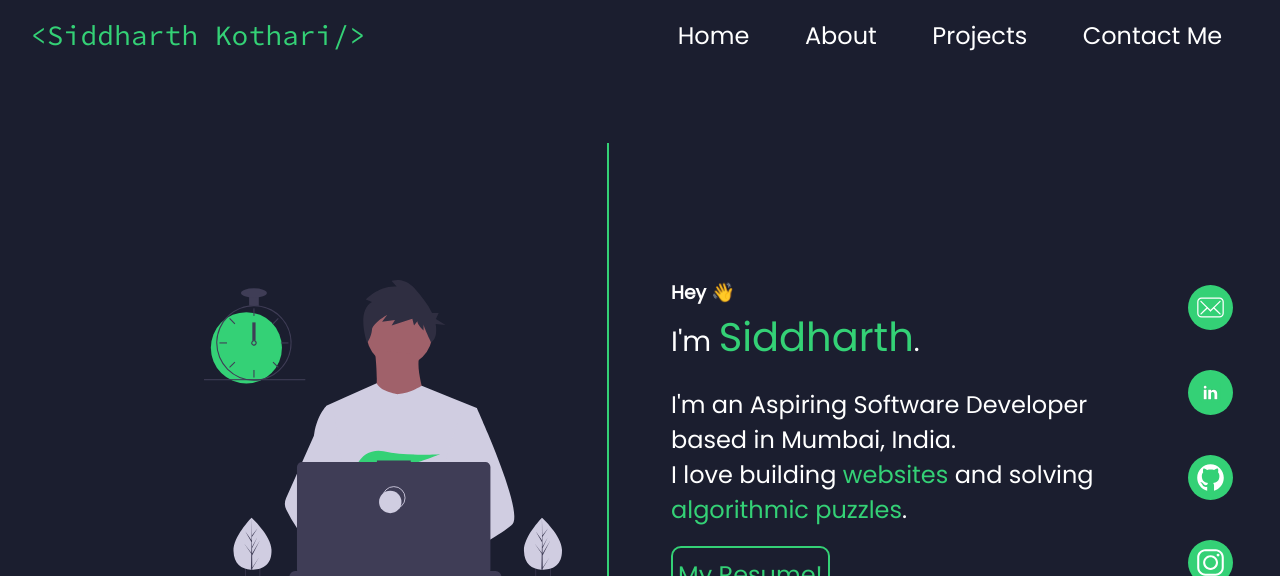
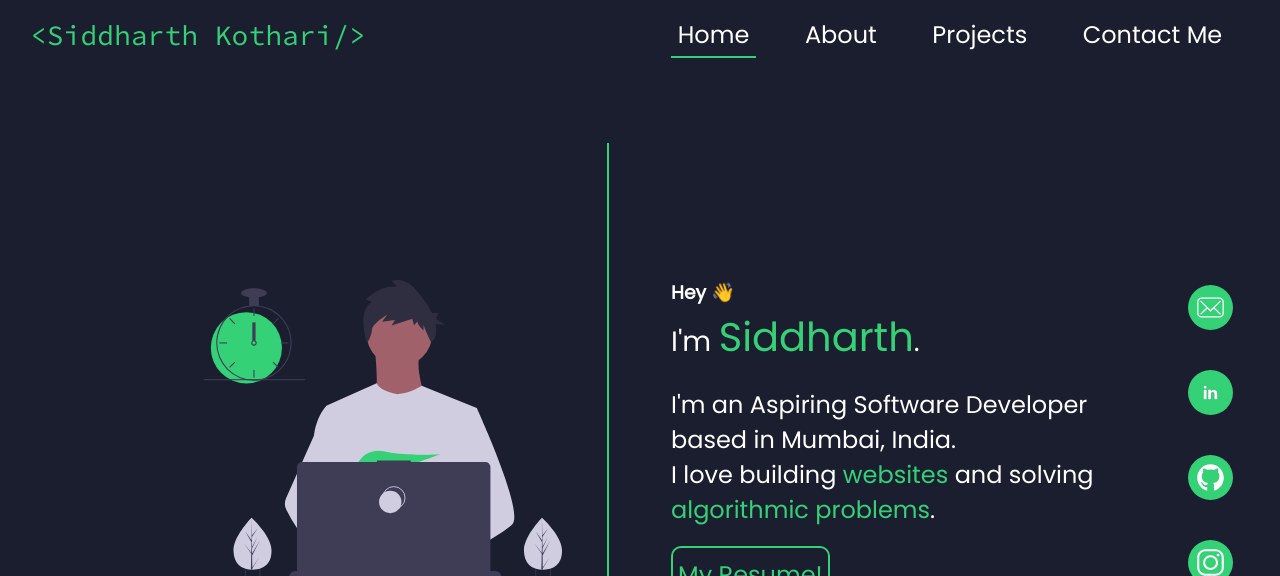
Before and after one commit to siddharth997-png/portfolio, a React (Create React App) app: page / in a window 1280 px wide. Shown: the top 576 px of the page. Built offline with nearby package versions, Linux system fonts and the light colour scheme.

Commit message:
added react-scroll

```diff
--- a/package.json
+++ b/package.json
@@ -11,6 +11,7 @@
     "react-dom": "^17.0.2",
     "react-reveal": "^1.2.2",
     "react-scripts": "4.0.3",
+    "react-scroll": "^1.8.4",
     "web-vitals": "^1.0.1"
   },
   "scripts": {
--- a/src/App.js
+++ b/src/App.js
@@ -4,7 +4,6 @@ import './app.styles.scss';
 import NavComplete from './components/navcomplete/navcomplete.component';
 import Home from './pages/home/home.component';
 import About from './pages/about/about.component';
-import ProblemSolving from './pages/problem-solving/problem-solving.component';
 import Projects from './pages/projects/projects.component';
 
 function App() {
@@ -14,7 +13,6 @@ function App() {
       <div className='sections'>
         <Home/>
         <About/>
-        <ProblemSolving/>
         <Projects/>
       </div>
     </div>
--- a/src/components/navbar/navbar.component.jsx
+++ b/src/components/navbar/navbar.component.jsx
@@ -1,16 +1,58 @@
+import { Link as LinkR } from "react-scroll";
+
 import './navbar.styles.scss';
 
 const Navbar = ({isOpen, toggleIsOpen}) => {
   return (
-    <div className={'navbar ' + (isOpen ? 'active' : '')}>
-      <div className='navbar__logo unselectable' to='/'>
+    <div className={'navbar ' + (isOpen ? 'active' : '')} >
+      <LinkR
+        className='navbar__logo unselectable'
+        to='home'
+        activeClass="active"
+        spy={true}
+        smooth={true}
+        offset={-70}
+        duration={700}
+      >
         {"<Siddharth Kothari/>"}
-      </div>
+      </LinkR>
       <div className='navbar__menu'>
-        <div className='navbar__item' to='#home'>Home</div>
-        <div className='navbar__item' to='#about'>About</div>
-        <div className='navbar__item' to='projects'>Projects</div>
-        <div className='navbar__item' to='contact'>Contact Me</div>
+        <LinkR className='navbar__item'
+          to='home'
+          activeClass="active"
+          spy={true}
+          smooth={true}
+          offset={-70}
+          duration={700}
+        >Home</LinkR>
+
+        <LinkR className='navbar__item'
+          to='about'
+          activeClass="active"
+          spy={true}
+          smooth={true}
+          offset={-70}
+          duration={700}
+        >About</LinkR>
+
+        <LinkR className='navbar__item'
+          to='projects'
+          activeClass="active"
+          spy={true}
+          smooth={true}
+          offset={-70}
+          duration={700}
+        >Projects</LinkR>
+
+        <LinkR className='navbar__item'
+          to='contact'
+          activeClass="active"
+          spy={true}
+          smooth={true}
+          offset={-70}
+          duration={700}
+        >Contact Me</LinkR>
+
       </div>
 
       <div className='hamburger-menu' onClick={()=>{toggleIsOpen(!isOpen)}}>
--- a/src/components/navbar/navbar.styles.scss
+++ b/src/components/navbar/navbar.styles.scss
@@ -45,6 +45,9 @@
         background: $lightBgColor;
         color: $darkBgColor;
         font-weight: 600;
+      }
+      &.active{
+        border-bottom: 2px solid $lightBgColor;
       }
     }
     @media screen and (max-width: 930px) {
--- a/src/components/project-card/project-card.styles.scss
+++ b/src/components/project-card/project-card.styles.scss
@@ -11,6 +11,7 @@
   margin: 30px;
   box-shadow: 0 0 15px -5px $lightBgColor;
   //transition: all 0.5s ease;
+  cursor: default;
 
   @media screen and (max-width: 400px) {
     height: auto;
--- a/src/components/project-menu/menu-items.js
+++ b/src/components/project-menu/menu-items.js
@@ -14,10 +14,6 @@ const menuItems = [
   {
     id: "php",
     title: "PHP"
-  },
-  {
-    id: "js",
-    title: "Vanilla Js"
   }
 ];
 
--- a/src/components/project-menu/project-menu.component.jsx
+++ b/src/components/project-menu/project-menu.component.jsx
@@ -1,3 +1,5 @@
+import {Link as LinkR} from 'react-scroll';
+
 import './project-menu.styles.scss';
 import menuItems from './menu-items';
 
@@ -7,12 +9,19 @@ const ProjectMenu = ({selected,setSelected}) => {
     <div className='projects__menu'>
       {
         menuItems.map(({id,title}) => (
-          <span key={id} className={'projects__menu-item '+
-          (selected === id ? 'active' : '')}
-          onClick={() => setSelected(id)}
+          <LinkR
+            key={id}
+            className={'projects__menu-item '+(selected === id ? 'active' : '')}
+            onClick={() => setSelected(id)}
+            activeClass="active"
+            to='projects__container'
+            spy={true}
+            smooth={true}
+            offset={-70}
+            duration={700}
           >
             {title}
-          </span>
+          </LinkR>
         ))
       }
       </div>
--- a/src/components/sidebar/sidebar.component.jsx
+++ b/src/components/sidebar/sidebar.component.jsx
@@ -1,3 +1,5 @@
+import { Link as LinkR } from "react-scroll";
+
 import './sidebar.styles.scss';
 
 const Sidebar = ({isOpen, toggleIsOpen}) => {
@@ -5,10 +7,46 @@ const Sidebar = ({isOpen, toggleIsOpen}) => {
     <div className={'sidebar ' + (isOpen ? 'active' : '')}
     onClick={() => toggleIsOpen(false)}
     >
-      <div className='sidebar__item' to='home' onClick={() => toggleIsOpen(false)}>Home</div>
-      <div className='sidebar__item' to='about' onClick={() => toggleIsOpen(false)}>About</div>
-      <div className='sidebar__item' to='projects' onClick={() => toggleIsOpen(false)}>Projects</div>
-      <div className='sidebar__item' to='contact' onClick={() => toggleIsOpen(false)}>Contact</div>
+      <LinkR className='sidebar__item'
+        to='home'
+        onClick={() => toggleIsOpen(false)}
+        activeClass="active"
+        spy={true}
+        smooth={true}
+        offset={-70}
+        duration={700}
+      >Home</LinkR>
+
+      <LinkR className='sidebar__item'
+        to='about'
+        onClick={() => toggleIsOpen(false)}
+        activeClass="active"
+        spy={true}
+        smooth={true}
+        offset={-70}
+        duration={700}
+      >About</LinkR>
+
+      <LinkR className='sidebar__item'
+        to='projects'
+        onClick={() => toggleIsOpen(false)}
+        activeClass="active"
+        spy={true}
+        smooth={true}
+        offset={-70}
+        duration={700}
+      >Projects</LinkR>
+
+      <LinkR className='sidebar__item'
+        to='contact'
+        onClick={() => toggleIsOpen(false)}
+        activeClass="active"
+        spy={true}
+        smooth={true}
+        offset={-70}
+        duration={700}
+      >Contact</LinkR>
+
       <div className='hamburger-menu active' onClick={()=>{toggleIsOpen(!isOpen)}}>
         <span className='hamburger-line'></span>
         <span className='hamburger-line'></span>
--- a/src/pages/about/about.component.jsx
+++ b/src/pages/about/about.component.jsx
@@ -1,12 +1,13 @@
 import Fade from 'react-reveal/Fade';
 import Roll from 'react-reveal/Roll';
 
+import ProblemSolving from '../problem-solving/problem-solving.component';
 import './about.styles.scss';
 
 const About = () => {
   return (
-  <>
-    <div className='about' id='about'>
+  <div id='about'>
+    <div className='about'>
       <Fade left>
         <div className='about__content-container'>
           <span className='about__content-subheading'>What Do I Do?</span>
@@ -93,7 +94,8 @@ const About = () => {
         </Roll>
       </div>
     </div>
-  </>
+    <ProblemSolving/>
+  </div>
   )
 }
 
--- a/src/pages/home/home.component.jsx
+++ b/src/pages/home/home.component.jsx
@@ -15,7 +15,7 @@ const Home = () => {
         <div className='home__content-wrapper'>
           <h3>Hey <span class="wave">👋</span></h3>
           <p className='content-main'>I'm <span className='content-name'>Siddharth</span>.</p>
-          <p className='content'>I'm an Aspiring Software Developer based in Mumbai, India.<br/> I love building <span className='content-highlighted'>websites</span> and solving <span className='content-highlighted'>algorithmic puzzles</span>.</p>
+          <p className='content'>I'm an Aspiring Software Developer based in Mumbai, India.<br/> I love building <span className='content-highlighted'>websites</span> and solving <span className='content-highlighted'>algorithmic problems</span>.</p>
 
           <a href='assets/Siddharth_Kothari_Viit.pdf' target='_blank' className='resume'>My Resume!</a>
         </div>
--- a/src/pages/projects/projects.component.jsx
+++ b/src/pages/projects/projects.component.jsx
@@ -43,10 +43,10 @@ const Projects = () => {
   },[selected])
 
   return (
-    <div className='projects'>
+    <div className='projects' id='projects'>
       <h1 className='projects__heading'>My Projects</h1>
       <ProjectMenu selected={selected} setSelected={setSelected}/>
-        <div className='projects__container'>
+        <div className='projects__container' id='projects__container'>
           {
               data.map(({id,...otherProps}) => (
 
```
Also changed, not shown: 1 other file (tests, documents, lock files or other folders).
